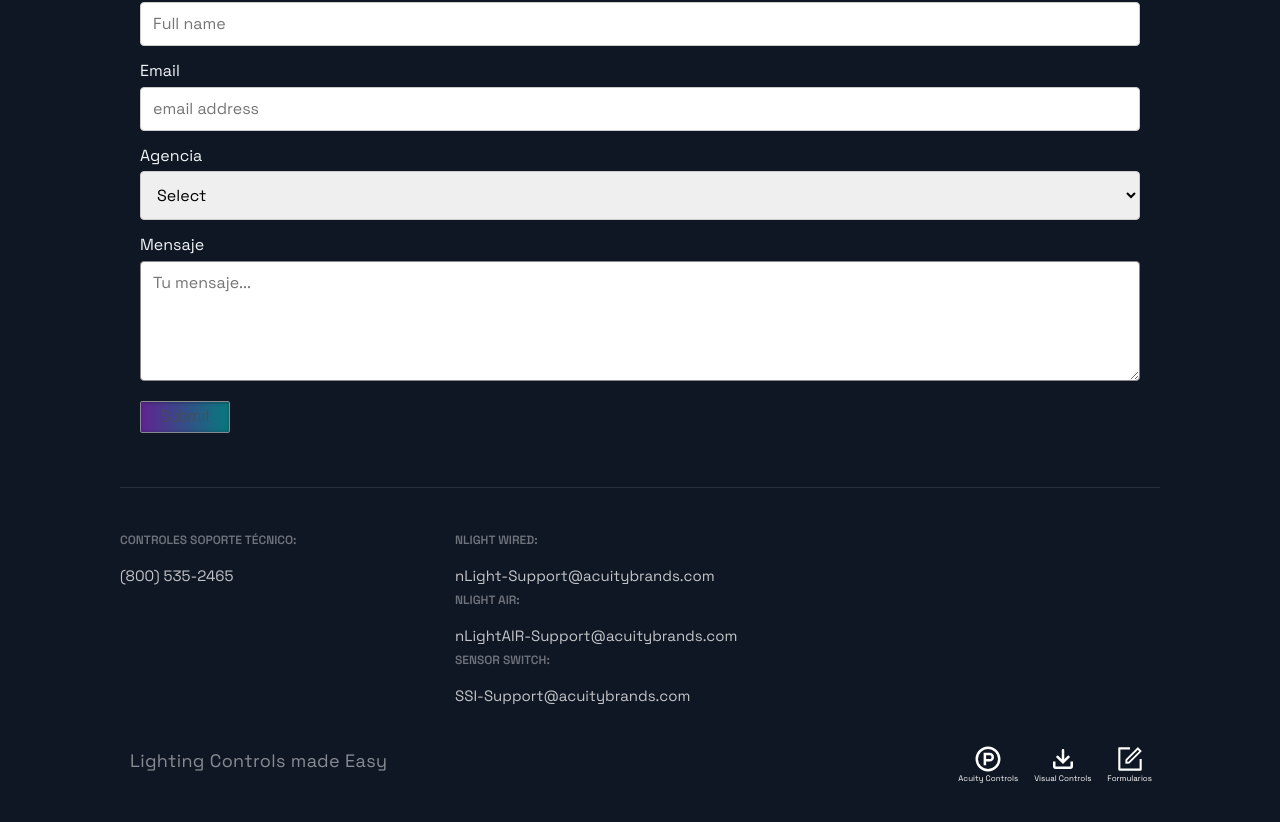
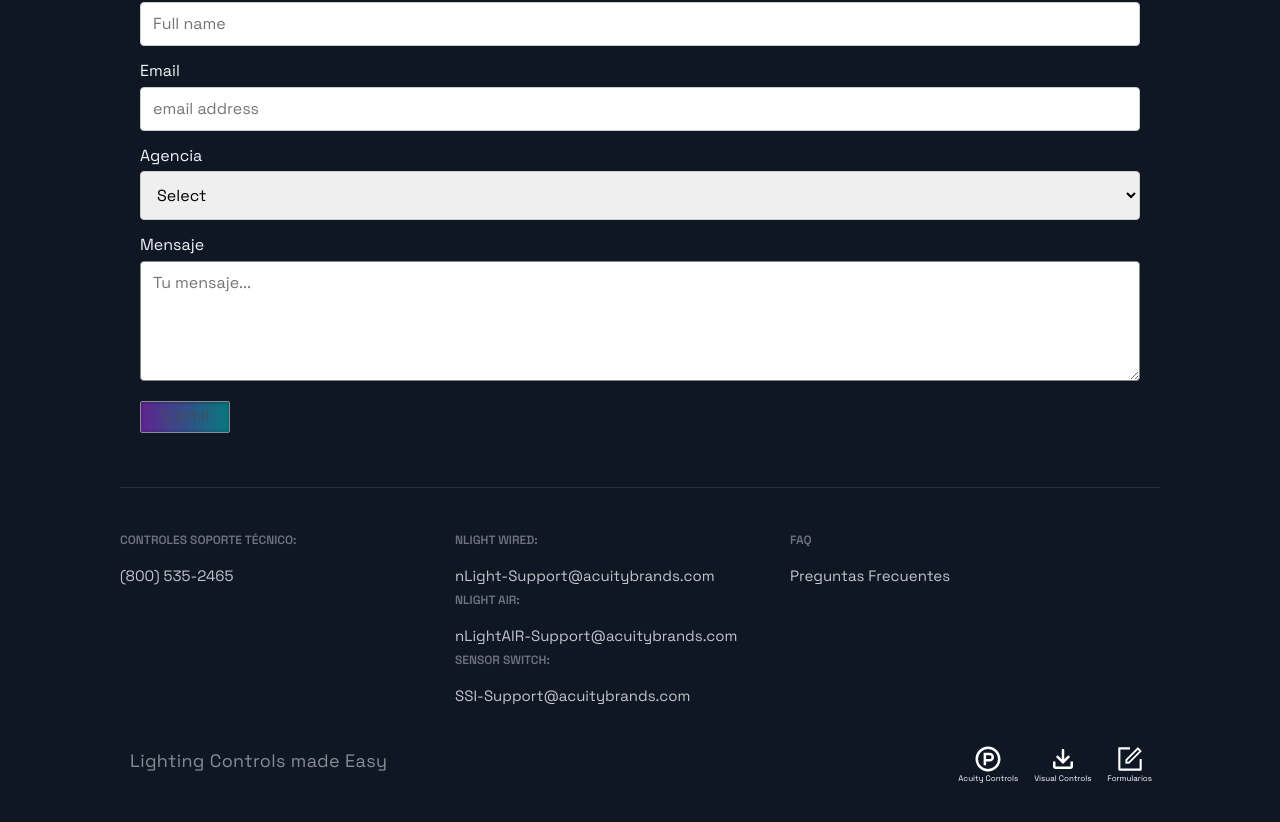
Before and after one commit to rogercerpa/controlsplaybook, a Next.js app: page / in a window 1280 px wide. Shown: the part 4700-5522 px from the top of the page. Built offline with nearby package versions, Linux system fonts and the light colour scheme.

Commit message:
added FAQ to the footer

```diff
--- a/src/components/Footer/Footer.js
+++ b/src/components/Footer/Footer.js
@@ -9,11 +9,13 @@ import { CompanyContainer, FooterWrapper, LinkColumn, LinkItem, LinkList, LinkTi
 const Footer = () => {
   return (
     <FooterWrapper>
+
       <LinkList>
         <LinkColumn>
           <LinkTitle>Controles Soporte técnico:</LinkTitle>
           <LinkItem href="tel:(800) 535-2465">  (800) 535-2465</LinkItem>
         </LinkColumn>
+
         <LinkColumn>
 
           <LinkTitle>nLight Wired:</LinkTitle>
@@ -31,7 +33,13 @@ const Footer = () => {
             SSI-Support@acuitybrands.com
           </LinkItem>
         </LinkColumn>
+
+        <LinkColumn>
+          <LinkTitle>FAQ </LinkTitle>
+          <LinkItem href='https://acuitybrands.force.com/s/' target="_blank">Preguntas Frecuentes</LinkItem>
+        </LinkColumn>
       </LinkList>
+
       <SocialIconsContainer>
         <CompanyContainer>
           <Slogan>Lighting Controls made Easy</Slogan>
```
